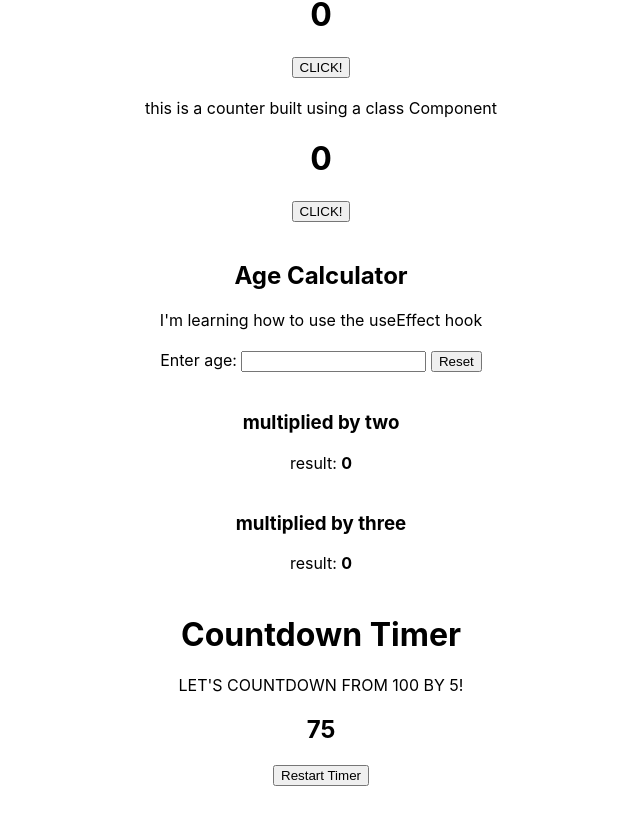
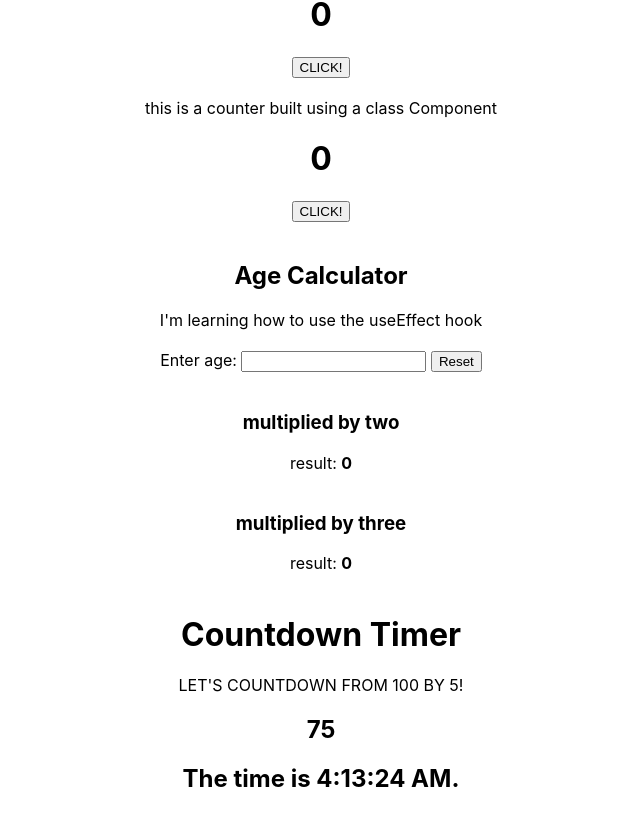
Before and after one commit to IfeAkiWad/learning_hooks, a React (Create React App) app: page / in a window 1280 px wide. Shown: the part 177-990 px from the top of the page, without its empty margins (319-959 px from the left). Before the commit the page ends 963 px from the top, so only its background shows below. Built offline with nearby package versions, Linux system fonts and the light colour scheme.

Commit message:
learning useEffect hook:  hooks are amazing

```diff
--- a/src/App.js
+++ b/src/App.js
@@ -4,6 +4,7 @@ import UseStateHook from './UseStateHook';
 import "./App.css";
 import AgeCalculator from './AgeCalculator';
 import Timer from './Timer';
+import Clock from './Clock';
 
 class App extends Component {
     render() {
@@ -13,6 +14,7 @@ class App extends Component {
                 <br />
                 <AgeCalculator />
                 <Timer />
+                <Clock />
             </div>
         )
     }
--- /dev/null
+++ b/src/Clock.js
@@ -0,0 +1,20 @@
+import React from 'react';
+import { useState, useEffect } from 'react';
+
+const Clock = () => {
+    const [clock, setClock] = useState(new Date())
+
+    useEffect (() => {
+        let timer = setInterval(() => setClock(new Date()),1000);
+
+        return () => clearInterval(timer)
+    })
+
+  return (
+      <div>
+          <h2>The time is {clock.toLocaleTimeString()}.</h2>
+      </div>
+  );
+};
+
+export default Clock
--- a/src/Timer.js
+++ b/src/Timer.js
@@ -1,7 +1,7 @@
 import React, { useState, useEffect } from 'react';
 import TimerButton from './TimerButton';
 
-export const Timer = () => {
+const Timer = () => {
     const [count, setCount] = useState(100)
 
     useEffect(() => {
@@ -12,14 +12,14 @@ export const Timer = () => {
         if(count <= 0){
             setCount(0)
         }
-    }, [count]);
+    });
 
   return (
     <div>
         <h1>Countdown Timer</h1>
         LET'S COUNTDOWN FROM 100 BY 5!
         <h2>{count}</h2>
-        <TimerButton count={count}/>
+        {/* <TimerButton count={count}/> */}
         {/* <button onClick={() => setCount(count)}>Start Timer</button> */}
     </div>
   )
```
